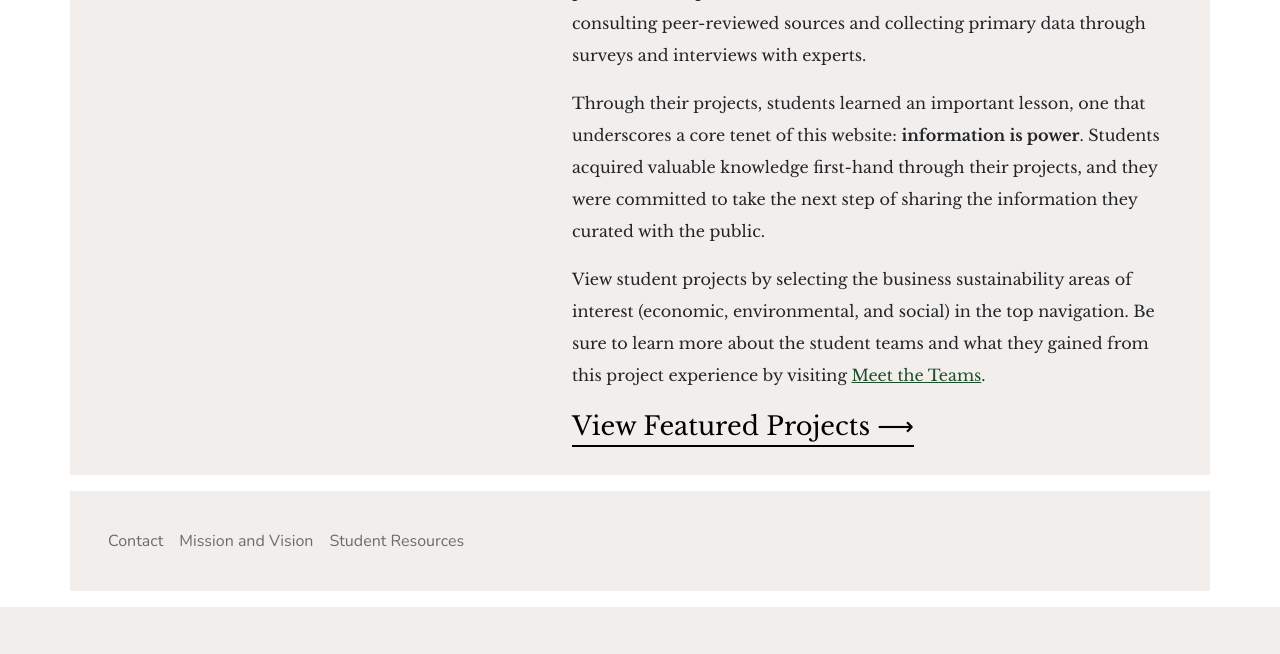
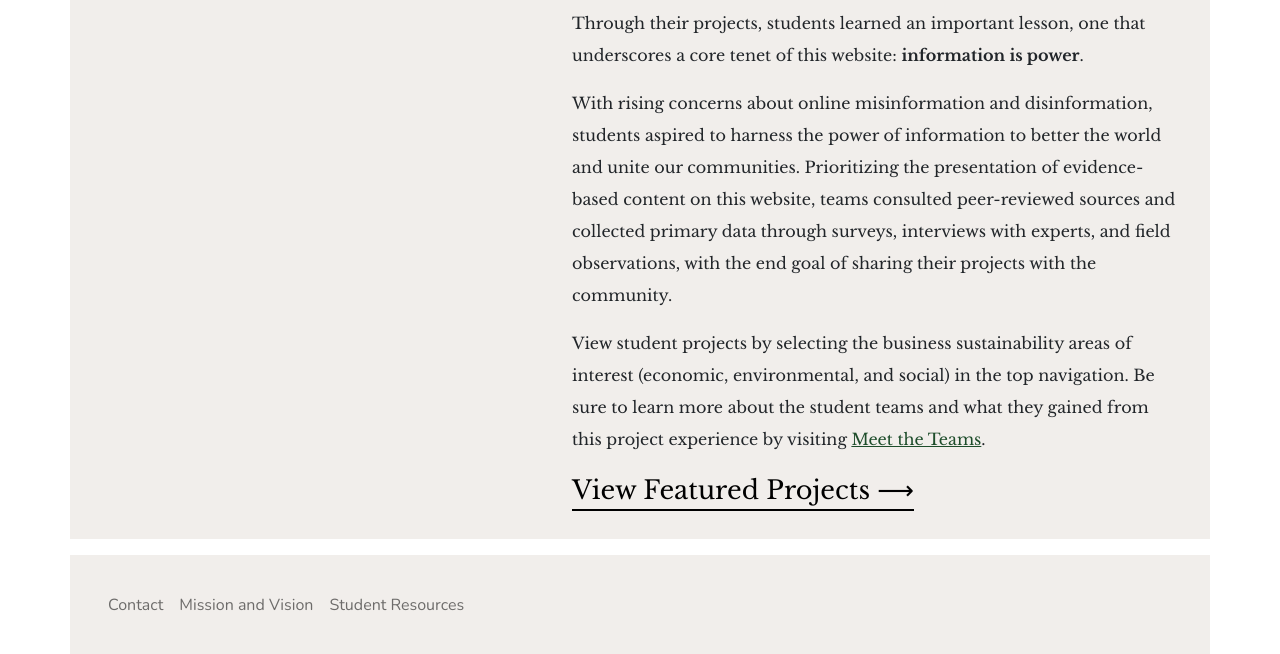
Before and after one commit to jack-hermanson/cis200, a Python web app: template main/web/templates/main/index.html in a window 1280 px wide. Shown: the part 593-1247 px from the top of the page. Before the commit the page ends 1200 px from the top, so only its background shows below. Run offline with Jinja, Linux system fonts and the light colour scheme; the template is opened without the code that fills it, so the values that code supplies are empty.

Commit message:
Update index.html
re-arranged text and paragraphs on home page, didn't like how it was organized

```diff
--- a/main/web/templates/main/index.html
+++ b/main/web/templates/main/index.html
@@ -15,20 +15,20 @@
         <p class="larger-line-height">
             Emboldened to not only <span class="fw-bold fst-italic">learn about</span> harnessing business for a
             better world, Colorado State University students decided to <span class="fw-bold fst-italic">actively
-                engage</span> in projects that better the world. During
+                engage</span> in projects that better the world. </p>
+        <p class="larger-line-height">During
             Fall 2021, two sections of CIS200 Business Information Systems students imagined, designed, and built this
             website to showcase student-driven projects centered on business sustainability challenges and solutions.
-            Students agreed that we're living in a time when fact-based information can be hard to come by, so they
-            prioritized the presentation of
-            evidence-based content on this website, consulting peer-reviewed sources and collecting primary data through
-            surveys and interviews with experts.
         </p>
         <p class="larger-line-height">
             Through their projects, students learned an important lesson, one that underscores a core tenet
-            of this website: <strong>information is power</strong>. Students acquired valuable knowledge first-hand
-            through their projects, and they were committed to take the next step of sharing the information they
-            curated with the public.
+            of this website: <strong>information is power</strong>.
         </p>
+        <p class="larger-line-height">With rising concerns about online misinformation and disinformation, students
+            aspired to harness the power of information to better the world and unite our communities. Prioritizing the
+            presentation of evidence-based content on this website, teams consulted peer-reviewed sources and collected
+            primary data through surveys, interviews with experts, and field observations, with the end goal of sharing
+            their projects with the community. </p>
         <p class="larger-line-height">
             View student projects by selecting the business sustainability areas of interest (economic, environmental,
             and social) in the top navigation. Be sure to learn more about the student teams and what they gained from
```
